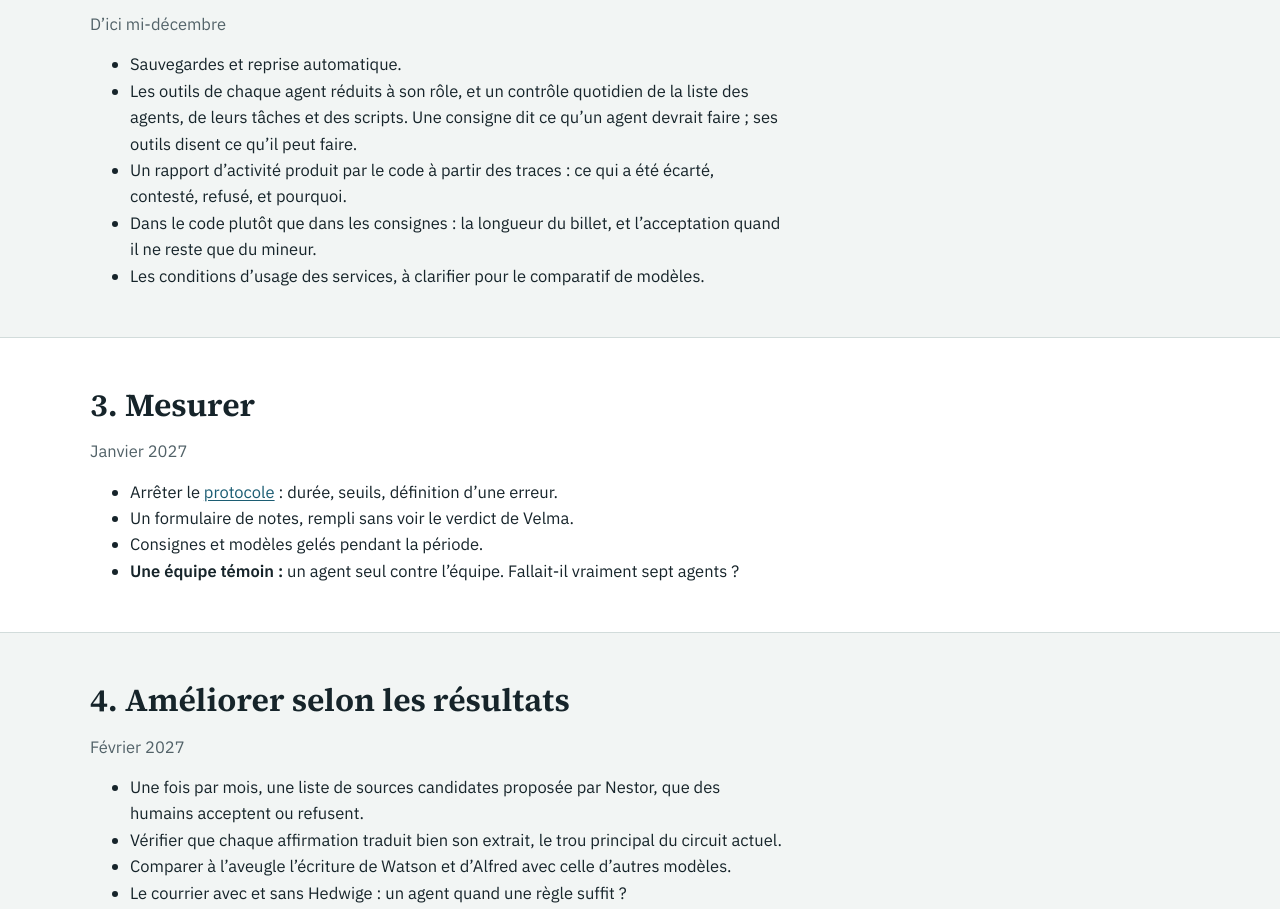
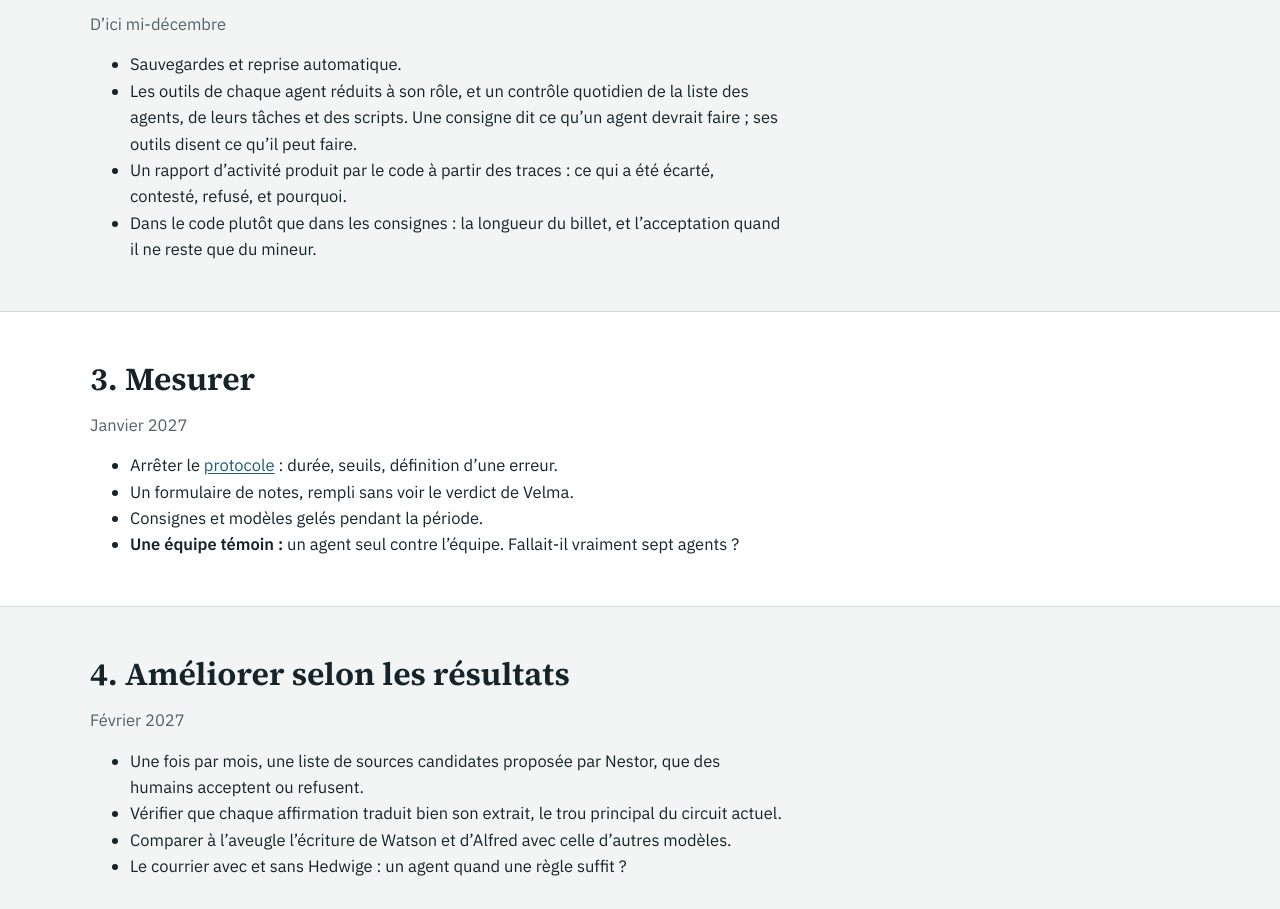
Before and after one commit to JEDI-OpenLab/veille-agentique, a plain HTML site: page site/feuille-de-route.html in a window 1280 px wide. Shown: the part 1121-2030 px from the top of the page. Drawn offline with Linux system fonts and the light colour scheme.

Commit message:
Point clos : publication du comparatif autorisée
Co-Authored-By: Claude Opus 5.5 <noreply@anthropic.com>

```diff
--- a/site/feuille-de-route.html
+++ b/site/feuille-de-route.html
@@ -21,7 +21,7 @@
 <div class="table"><table><thead><tr><th>Fait</th><th>Date</th></tr></thead><tbody>
 <tr><td>Équipe de veille en place, premier passage complet</td><td>24 novembre 2026</td></tr><tr><td>HAL et arXiv interrogés avant chaque passage, éprouvé en simulation</td><td>24 novembre 2026</td></tr><tr><td>Équipe administrative, lettre de la semaine essayée, envoi par script éprouvé</td><td>24 novembre 2026</td></tr><tr><td>Secours indépendants pour chaque agent</td><td>24 novembre 2026</td></tr><tr><td>Flux d’actualité, limite d’âge et tournée des sites, essayés avec Nestor seul</td><td>24 novembre 2026</td></tr><tr><td>Surveillance quotidienne par un script, sans IA, éprouvée sur des pannes simulées</td><td>24 novembre 2026</td></tr><tr><td>Noms et rôles redistribués</td><td>24 novembre 2026</td></tr></tbody></table></div></div></section>
 <section class="band alt"><div class="wrap"><div class="prose"><h2>1. Regarder vivre</h2><p class="muted">Fin novembre 2026</p><ul><li>Premier passage automatique, avec HAL et arXiv.</li><li>Première lettre d’Alfred, premier courriel hebdomadaire.</li><li>Un journal de ce qui surprend, tenu chaque jour.</li></ul></div></div></section>
-<section class="band"><div class="wrap"><div class="prose"><h2>2. Consolider</h2><p class="muted">D’ici mi-décembre</p><ul><li>Sauvegardes et reprise automatique.</li><li>Les outils de chaque agent réduits à son rôle, et un contrôle quotidien de la liste des agents, de leurs tâches et des scripts. Une consigne dit ce qu’un agent devrait faire ; ses outils disent ce qu’il peut faire.</li><li>Un rapport d’activité produit par le code à partir des traces : ce qui a été écarté, contesté, refusé, et pourquoi.</li><li>Dans le code plutôt que dans les consignes : la longueur du billet, et l’acceptation quand il ne reste que du mineur.</li><li>Les conditions d’usage des services, à clarifier pour le comparatif de modèles.</li></ul></div></div></section>
+<section class="band"><div class="wrap"><div class="prose"><h2>2. Consolider</h2><p class="muted">D’ici mi-décembre</p><ul><li>Sauvegardes et reprise automatique.</li><li>Les outils de chaque agent réduits à son rôle, et un contrôle quotidien de la liste des agents, de leurs tâches et des scripts. Une consigne dit ce qu’un agent devrait faire ; ses outils disent ce qu’il peut faire.</li><li>Un rapport d’activité produit par le code à partir des traces : ce qui a été écarté, contesté, refusé, et pourquoi.</li><li>Dans le code plutôt que dans les consignes : la longueur du billet, et l’acceptation quand il ne reste que du mineur.</li></ul></div></div></section>
 <section class="band alt"><div class="wrap"><div class="prose"><h2>3. Mesurer</h2><p class="muted">Janvier 2027</p><ul><li>Arrêter le <a href="protocole.html">protocole</a> : durée, seuils, définition d’une erreur.</li><li>Un formulaire de notes, rempli sans voir le verdict de Velma.</li><li>Consignes et modèles gelés pendant la période.</li><li><b>Une équipe témoin :</b> un agent seul contre l’équipe. Fallait-il vraiment sept agents ?</li></ul></div></div></section>
 <section class="band"><div class="wrap"><div class="prose"><h2>4. Améliorer selon les résultats</h2><p class="muted">Février 2027</p><ul><li>Une fois par mois, une liste de sources candidates proposée par Nestor, que des humains acceptent ou refusent.</li><li>Vérifier que chaque affirmation traduit bien son extrait, le trou principal du circuit actuel.</li><li>Comparer à l’aveugle l’écriture de Watson et d’Alfred avec celle d’autres modèles.</li><li>Le courrier avec et sans Hedwige : un agent quand une règle suffit ?</li></ul></div></div></section>
 <section class="band alt"><div class="wrap"><div class="prose"><h2>5. Une équipe de conception pédagogique</h2><p class="muted">À construire plus tard</p><p>Elle prendrait le fruit de la veille pour enrichir, environ une fois par semaine, <b>un cours Moodle qui grandit</b>, dans un bac à sable et à destination d’un public enseignant. Chaque nouveauté comprendrait :</p><ul><li>une annonce dans un forum, qui résume le contenu ;</li><li>un contenu nouveau, en page ou en zone de texte et média ;</li><li>une mise en forme soignée, en Bootstrap ;</li><li>un test de quelques questions, avec de vrais distracteurs et un retour pour chaque réponse.</li></ul><p>Quatre rôles envisagés : concevoir, écrire, questionner, contredire les questions. Le code se chargerait du reste : habiller les blocs de contenu, convertir les questions au format GIFT, déposer le tout en section cachée. <b>Les agents proposent, le code dépose, des humains ouvrent.</b></p><p>Les questions ne s’appuieraient que sur les affirmations vérifiées, et suivraient un cahier des charges adapté de celui d’un enseignant.</p></div></div></section>
```
Also changed, not shown: site-src/feuille-de-route.html (+1 -1 lines), 1 other file.
